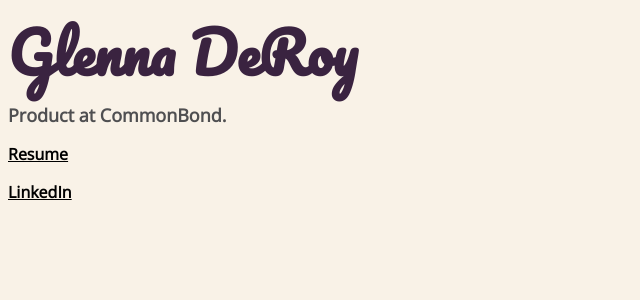
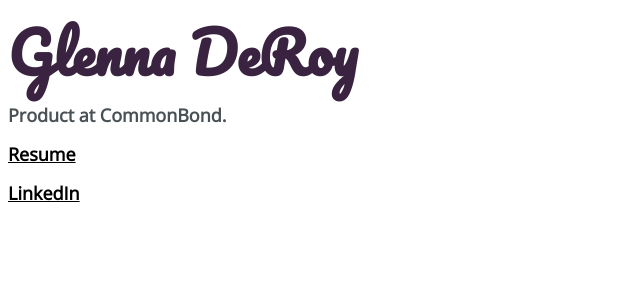
Before and after one commit to ghderoy/ghderoy.github.io, a Jekyll site: the page index.html, which Jekyll copies as it is, in a window 1280 px wide. Shown: the top 300 px of the page, without its empty margins (0-640 px from the left). Built offline with Jekyll 4.4.1, drawn with Linux system fonts in a browser that asks for light colours.

Commit message:
new colors

```diff
--- a/index.html
+++ b/index.html
@@ -21,7 +21,7 @@
 </ul> -->
   <h1>Glenna DeRoy</h1>
   <h2>Product at CommonBond.</h2>
-  <h3><a href="/assets/documents/resume.pdf">Resume</h3>
-  <h3><a href="https://www.linkedin.com/in/ghderoy/">LinkedIn</h3>
+  <h2><a href="/assets/documents/resume.pdf">Resume</h3>
+  <h2><a href="https://www.linkedin.com/in/ghderoy/">LinkedIn</h3>
 </body>
 </html>
--- a/style.css
+++ b/style.css
@@ -1,6 +1,6 @@
 * {
 	color: Black;
-	background-color: #F9F2E7;
+	background-color: #FFF;
 }
 
 h1 {
@@ -13,12 +13,12 @@ h1 {
 h2 {
 	font-family: 'Open Sans', sans-serif;
 	font-size: 1.125em;
-	color: #4F4F51;
+	color: #4A5155;
 }
 
 h3 {
 	font-family: 'Open Sans', sans-serif;
 	font-size: 1em;
-	color: #4F4F51;
+	color: #4A5155;
 }
 /* another color Tan) #C09F80) */
```
